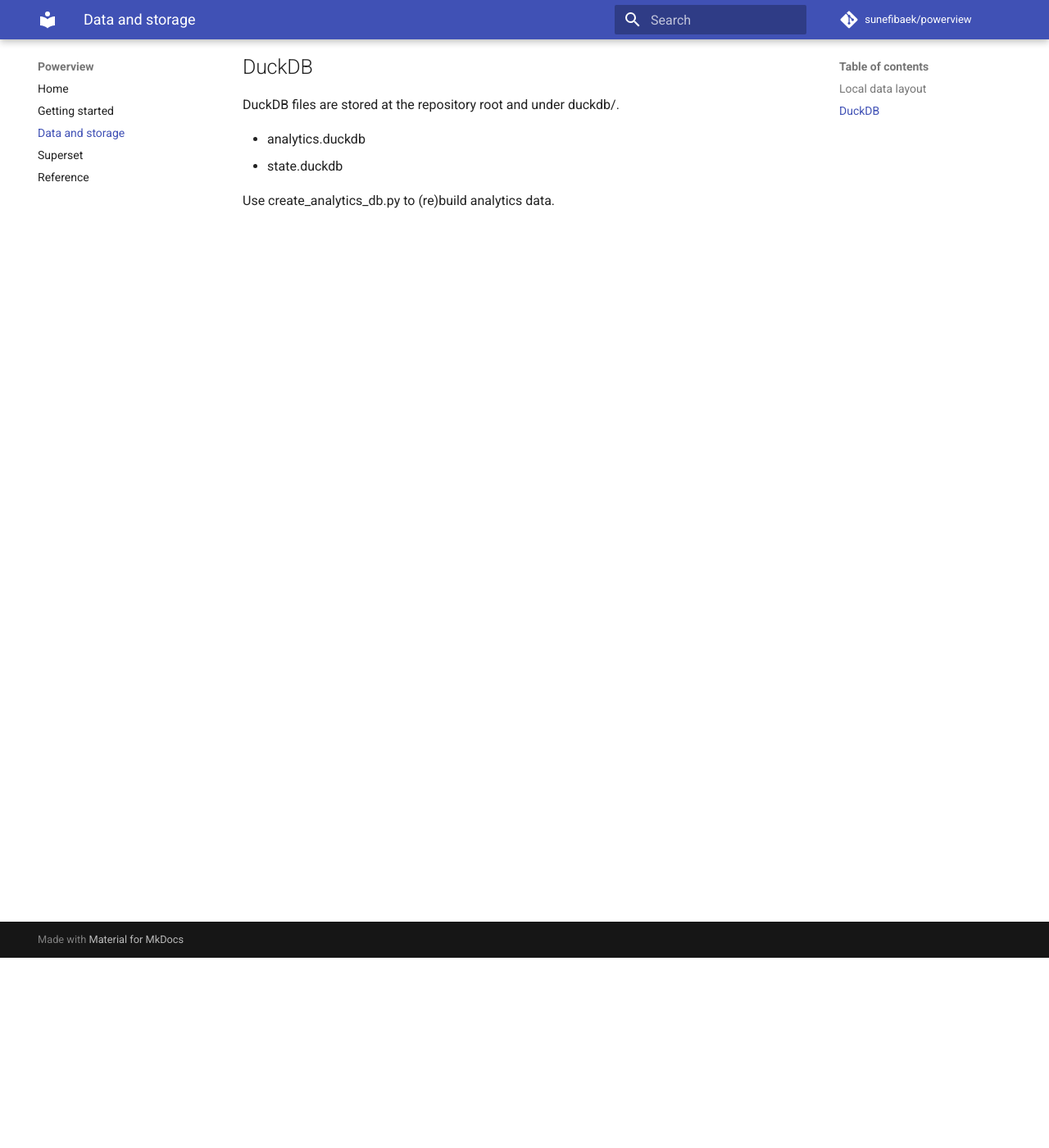
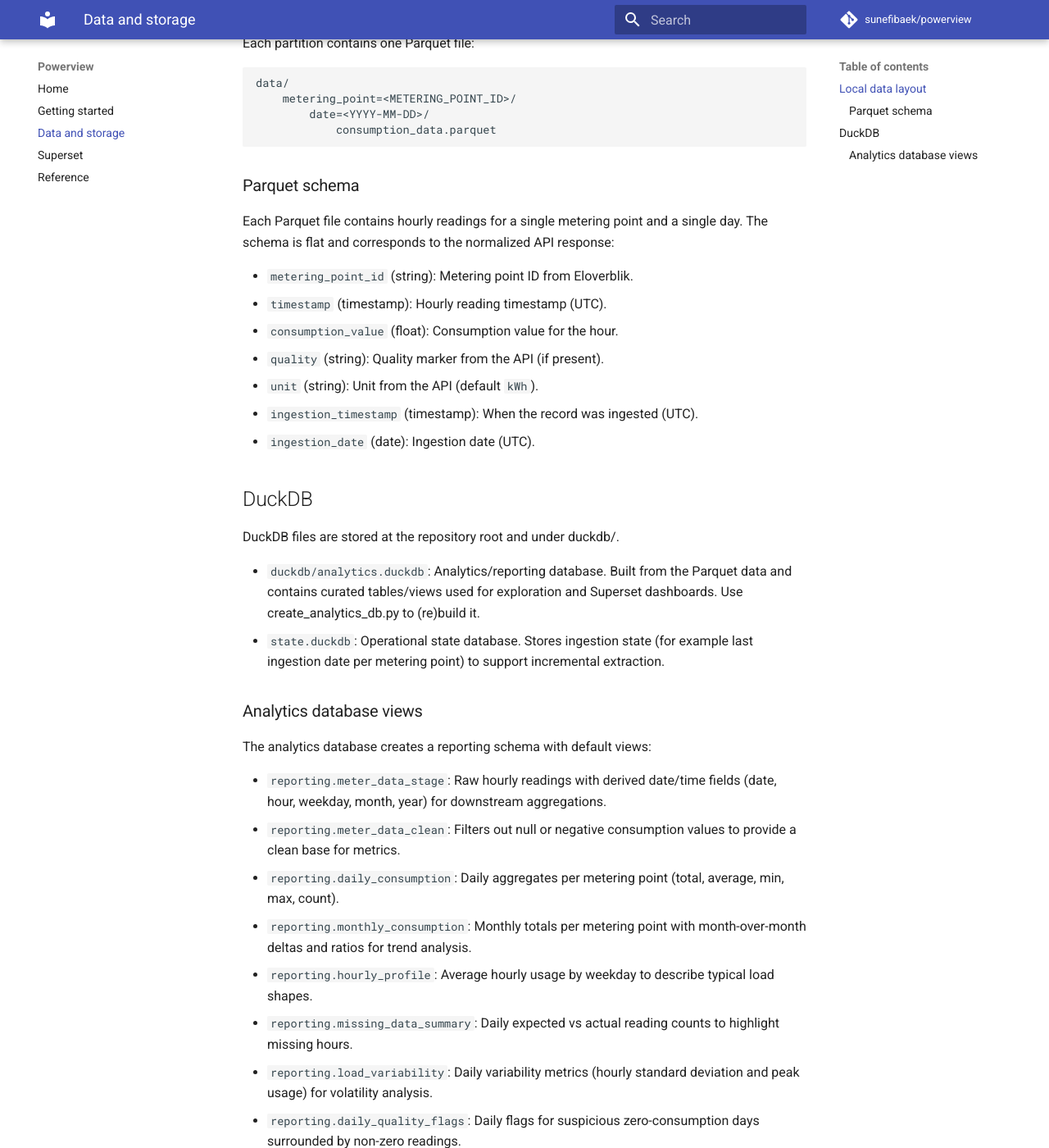
Before and after one commit to sunefibaek/powerview, an MkDocs documentation site: the page built from docs/data-and-storage.md, in a window 1280 px wide and 1400 px high, scrolled down 232 px. Shown: the whole window at 82% size. Built offline with MkDocs 1.6.1 and Material for MkDocs 9.7.7, drawn with Linux system fonts in a browser that asks for light colours; comment, search, counter and statistics services are not loaded; some of the changed text lies outside the part shown.

Commit message:
Enhance documentation: update README, add detailed data storage and initial setup instructions

````diff
--- a/docs/data-and-storage.md
+++ b/docs/data-and-storage.md
@@ -4,11 +4,59 @@
 
 Data is stored under the top-level data/ directory with partitions for metering points and dates.
 
+Each partition contains one Parquet file:
+
+```
+data/
+	metering_point=<METERING_POINT_ID>/
+		date=<YYYY-MM-DD>/
+			consumption_data.parquet
+```
+
+### Parquet schema
+
+Each Parquet file contains hourly readings for a single metering point and a single day.
+The schema is flat and corresponds to the normalized API response:
+
+- `metering_point_id` (string): Metering point ID from Eloverblik.
+- `timestamp` (timestamp): Hourly reading timestamp (UTC).
+- `consumption_value` (float): Consumption value for the hour.
+- `quality` (string): Quality marker from the API (if present).
+- `unit` (string): Unit from the API (default `kWh`).
+- `ingestion_timestamp` (timestamp): When the record was ingested (UTC).
+- `ingestion_date` (date): Ingestion date (UTC).
+
 ## DuckDB
 
 DuckDB files are stored at the repository root and under duckdb/.
 
-- analytics.duckdb
-- state.duckdb
+- `duckdb/analytics.duckdb`: Analytics/reporting database. Built from the Parquet data and
+	contains curated tables/views used for exploration and Superset dashboards. Use
+	create_analytics_db.py to (re)build it.
+- `state.duckdb`: Operational state database. Stores ingestion state (for example
+	last ingestion date per metering point) to support incremental extraction.
 
-Use create_analytics_db.py to (re)build analytics data.
+### Analytics database views
+
+The analytics database creates a reporting schema with default views:
+
+- `reporting.meter_data_stage`: Raw hourly readings with derived date/time fields
+	(date, hour, weekday, month, year) for downstream aggregations.
+- `reporting.meter_data_clean`: Filters out null or negative consumption values to
+	provide a clean base for metrics.
+- `reporting.daily_consumption`: Daily aggregates per metering point (total, average,
+	min, max, count).
+- `reporting.monthly_consumption`: Monthly totals per metering point with month-over-month
+	deltas and ratios for trend analysis.
+- `reporting.hourly_profile`: Average hourly usage by weekday to describe typical load
+	shapes.
+- `reporting.missing_data_summary`: Daily expected vs actual reading counts to highlight
+	missing hours.
+- `reporting.load_variability`: Daily variability metrics (hourly standard deviation and
+	peak usage) for volatility analysis.
+- `reporting.daily_quality_flags`: Daily flags for suspicious zero-consumption days
+	surrounded by non-zero readings.
+- `reporting.meter_metadata`: Metering point metadata loaded from metering_points.yml
+	for labeling and filtering.
+- `reporting.meter_metadata_enriched`: Daily consumption joined with metadata for
+	easy dashboarding.
````
Also changed, not shown: README.md (+4 -3 lines), docs/index.md (+36 -1 lines), docs/initial-setup.md (+52 -1 lines).
